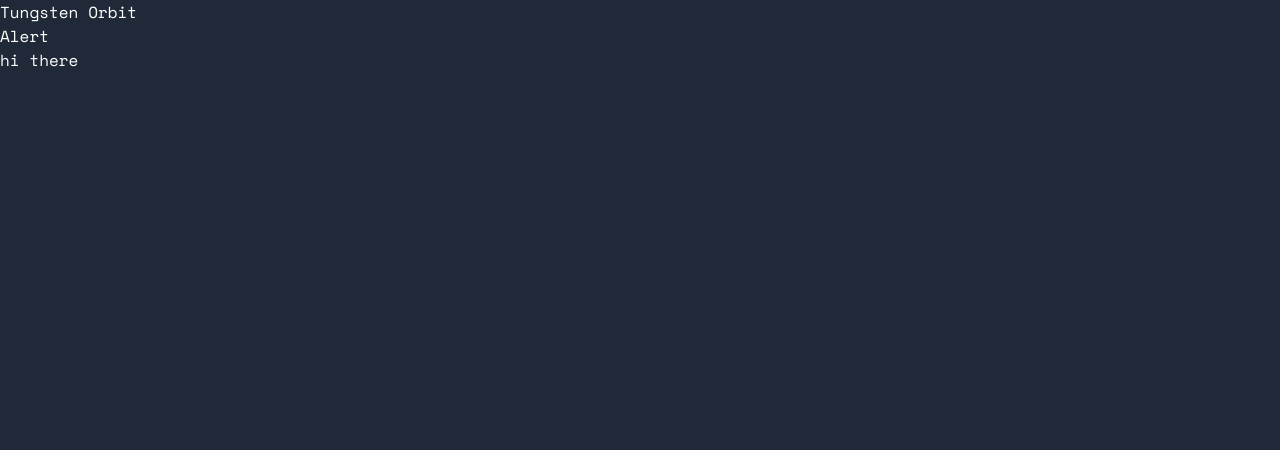
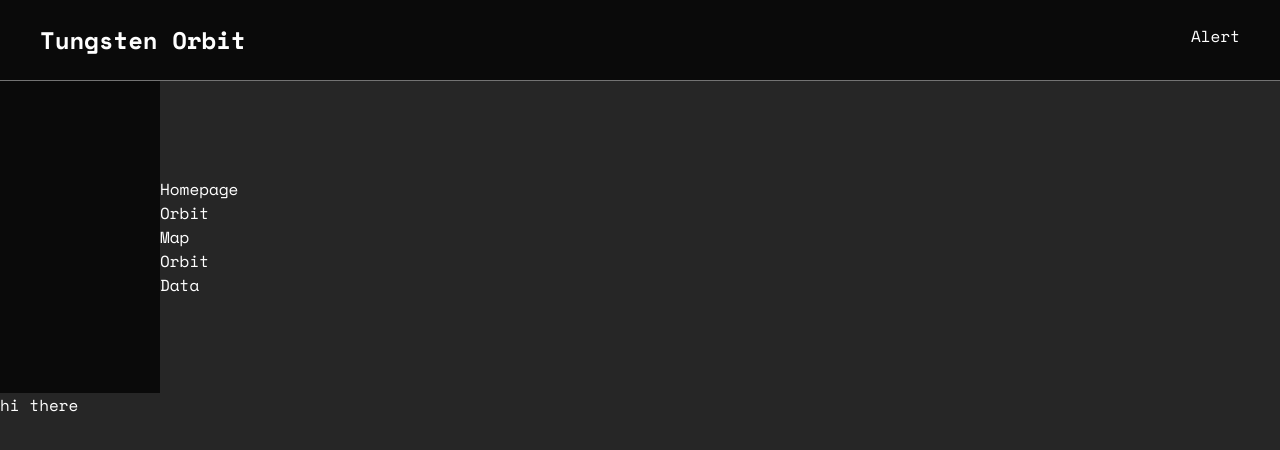
Before and after one commit to Nvengala5/tungsten-cube-orbit, a Next.js app: page / in a window 1280 px wide. Shown: the top 450 px of the page. Built offline with nearby package versions, Linux system fonts and the light colour scheme.

Commit message:
create nav + sidebar

```diff
--- a/app/layout.js
+++ b/app/layout.js
@@ -1,8 +1,9 @@
 import { Space_Mono } from "next/font/google";
 import "./globals.css";
 import Navbar from "@/components/navbar";
+import Sidebar from "@/components/sidebar";
 
-const spacemono = Space_Mono({ weight: '400', variable: '--font-mono', subsets: ['latin']})
+const spacemono = Space_Mono({ weight: ['400', '700'], variable: '--font-mono', subsets: ['latin']})
 
 export const metadata = {
   title: "Create Next App",
@@ -13,9 +14,10 @@ export default function RootLayout({ children }) {
   return (
     <html lang="en">
       <body
-       className={`${spacemono.variable} bg-gray-800 text-white font-mono`}
+       className={`${spacemono.variable} bg-neutral-800 text-white font-mono`}
       >
         <Navbar/>
+        <Sidebar/>
         {children}
       </body>
     </html>
--- a/components/navbar.js
+++ b/components/navbar.js
@@ -1,9 +1,10 @@
 export default function Navbar() {
 
     return (
-        <div>
-            <div>
+        <div className="flex w-full justify-between py-6 px-10 border-b border-neutral-500 bg-neutral-950">
+            <div className="text-2xl font-bold">
                 Tungsten Orbit
+
             </div>
             <div>
                 Alert
--- /dev/null
+++ b/components/sidebar.js
@@ -0,0 +1,20 @@
+export default function Sidebar() {
+
+    return (
+        <div className="flex w-40 l-50 border-a border-neutral-500 bg-neutral-950">
+            <div className= "py-24 px-40">
+                <div>
+                    Homepage
+                </div>
+                <div>
+                    Orbit Map
+                </div>
+                <div>
+                    Orbit Data
+                </div>
+            </div>
+        </div>
+
+    )
+
+}
```
